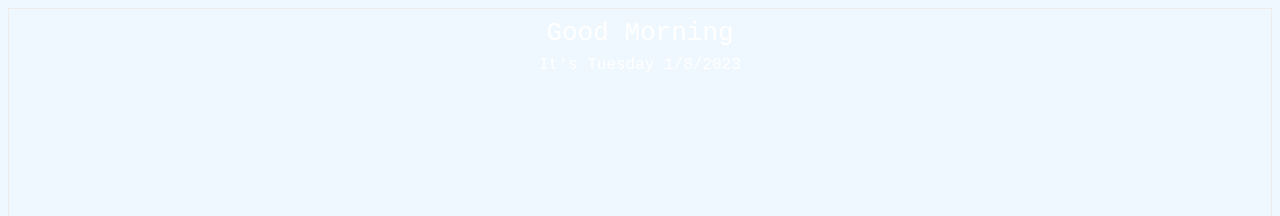
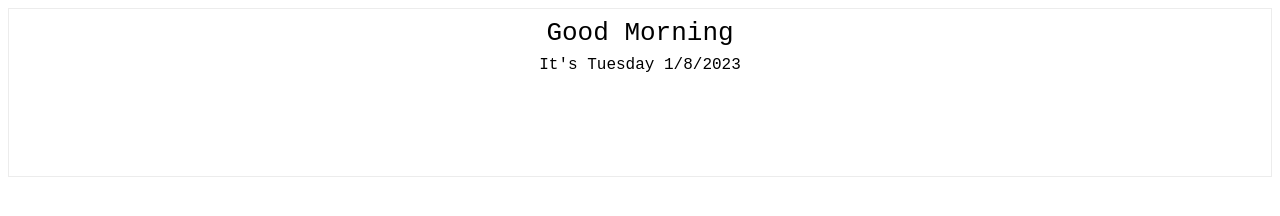
Before and after one commit to silverneha/notion, a plain HTML site: page index.html in a window 1280 px wide. Shown: the top 216 px of the page. Drawn offline with Linux system fonts and the light colour scheme.

Commit message:
Update index.html

```diff
--- a/index.html
+++ b/index.html
@@ -5,12 +5,12 @@
 #lbl {
     font-family: monospace;
     font-size: xx-large;
-    color: #ffffff;
+    color: #000000;
     padding: 5px;
     border: 1px solid #ececec;
     text-align: center;
     line-height: 1.5;
-    height:85%
+    height:20%
 
 
 }
@@ -18,7 +18,7 @@
     font-size:large;
 }
 body{
-    background-color: aliceblue;
+    background-color: white;
 }
     </style>
 </head>
```
